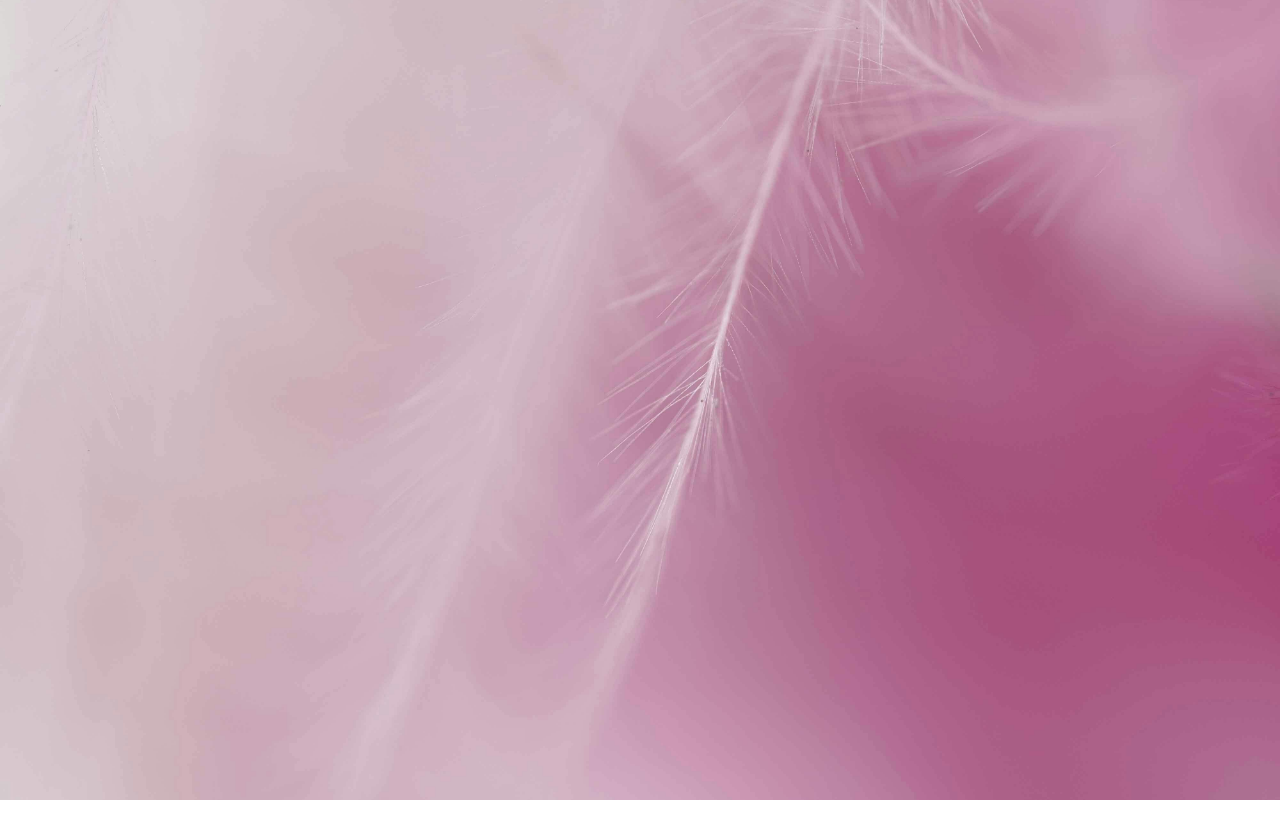
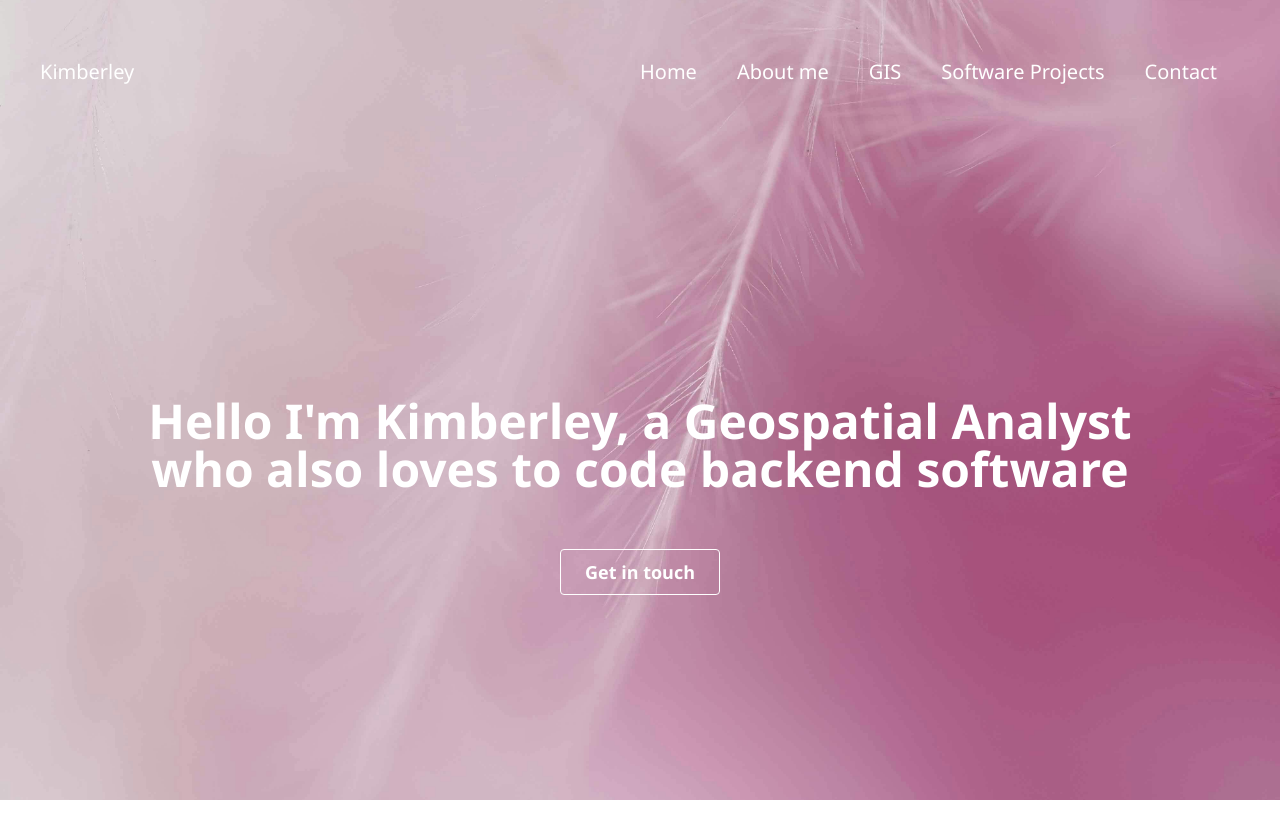
Before and after one commit to Kimberley-saka/my_portfolio, a React (Vite) app: page / in a window 1280 px wide. Shown: the top 838 px of the page. Built offline with nearby package versions, Linux system fonts and the light colour scheme.

Commit message:
added a few files

```diff
--- /dev/null
+++ b/src/Components/Contact.jsx
@@ -0,0 +1,9 @@
+import { div } from "motion/react-client";
+
+function Contact () {
+    return(
+        <div>
+            Contact me
+        </div>
+    )
+}
--- /dev/null
+++ b/src/Components/GIS.jsx
@@ -0,0 +1,10 @@
+function GIS() {
+    return (
+        <div>
+            GIS
+        </div>
+    )
+}
+
+
+export default GIS;
--- /dev/null
+++ b/src/Pages/GISProjectsPage.jsx
@@ -0,0 +1,9 @@
+function GISProjectsPage() {
+    return (
+        <div>
+            GIS Projects
+        </div>
+    )
+}
+
+export default GISProjectsPage;
--- a/src/Pages/Landing.jsx
+++ b/src/Pages/Landing.jsx
@@ -1,22 +1,26 @@
 import NavBar from "../Components/NavBar";
 import HeroSection from "../Components/HeroSection";
 import { motion } from "motion/react";
+import { Component } from "react";
+import { delay } from "motion";
 
 const container = {
   hidden: {opacity: 0},
   visible: {
     opacity: 1,
     transition: {
-      staggerChildren: 1,
+      staggerChildren: 0.4,
+
     }
   }
 }
 
-const ComponentItems = {
+const componentItems = {
   hidden: {opacity: 0, y : -50},
   visible: {
   opacity: 1, y: 0,
   transition: {
+  duration: 0.8,
   ease: "easeOut"
     }
   }
@@ -26,9 +30,14 @@
 function Landing() {
     return(<motion.div variants={container} initial="hidden" animate="visible"
     className="bg-[url(/bg4.jpg)] bg-center bg-cover h-screen">
-    <motion.NavBar variants={ComponentItems} initial="hidden"
-    animate="visible"/>
-    <motion.HeroSection variants={ComponentItems} initial="hidden" animate="visible"/>
+      <motion.div variants={componentItems} className="h-24">
+        <NavBar/>
+      </motion.div>
+
+      <motion.div variants={componentItems} className="h-full">
+        <HeroSection />
+      </motion.div>
+
     </motion.div>
 
     )
--- /dev/null
+++ b/src/Pages/SoftwareProjectsPage.jsx
@@ -0,0 +1,10 @@
+function SoftwareProjectsPage() {
+    return (
+        <div>
+            Software Projects
+        </div>
+    )
+}
+
+
+export default SoftwareProjectsPage;
```
